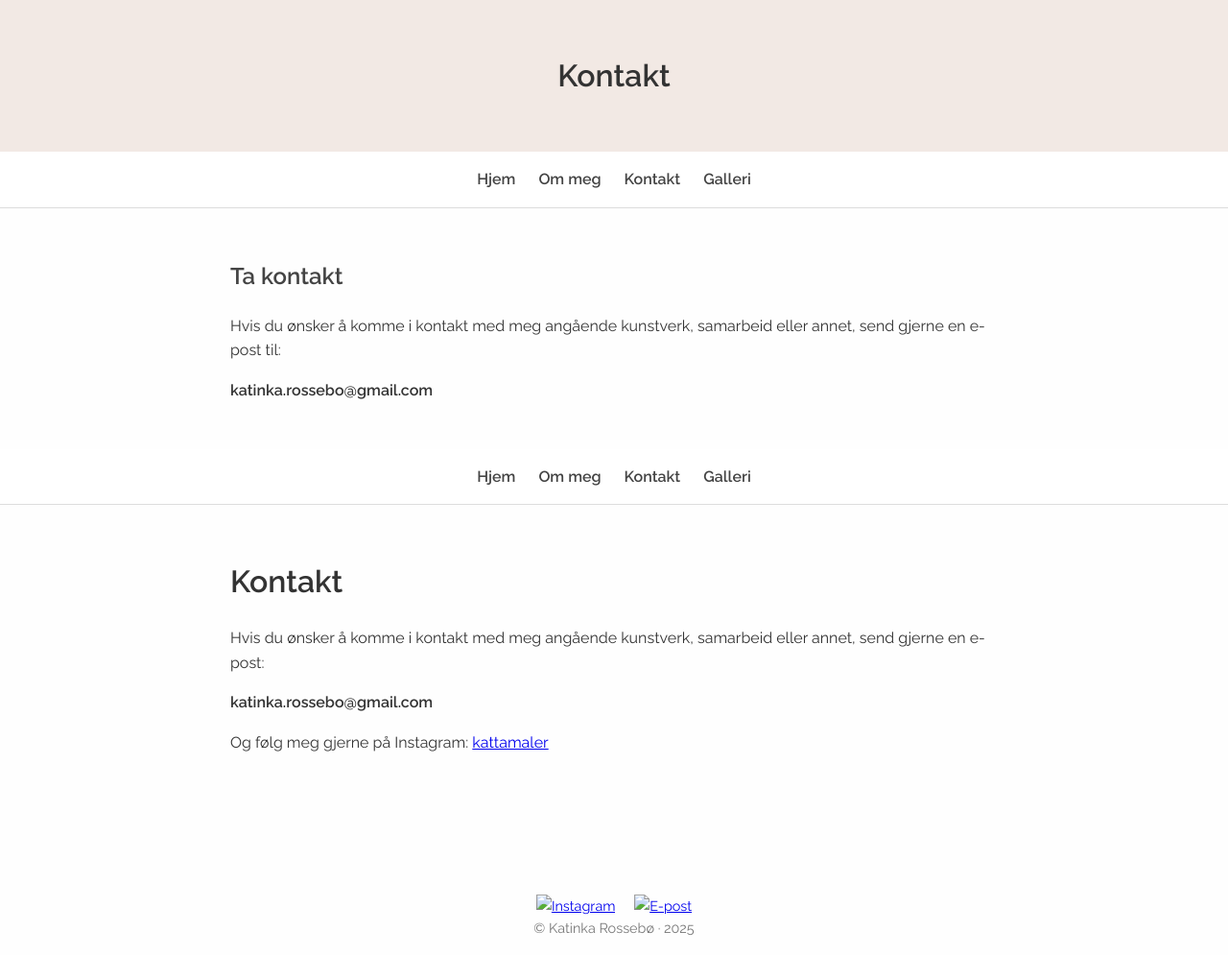
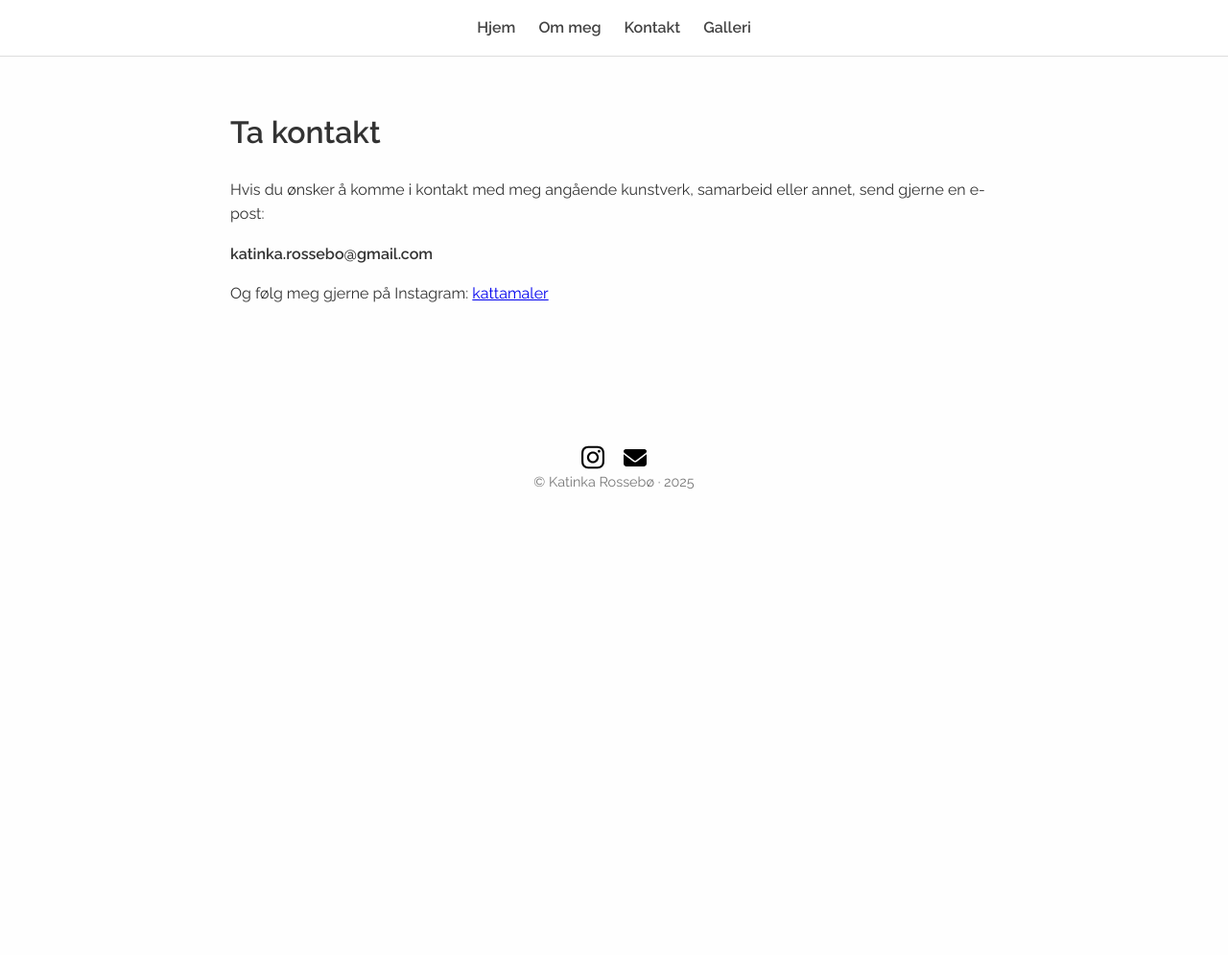
Before and after one commit to katinkarossebo/katinkarossebo.github.io, a plain HTML site: page kontakt.html in a window 1280 px wide. Shown: the whole page at 96% size. After the commit the page ends 800 px from the top, so only its background shows below. Drawn offline with Linux system fonts and the light colour scheme.

Commit message:
ENdringer og justeringer

```diff
--- a/kontakt.html
+++ b/kontakt.html
@@ -3,42 +3,7 @@
 <head>
   <meta charset="UTF-8">
   <meta name="viewport" content="width=device-width, initial-scale=1.0">
-  <title>Kontakt – Katinka Rossebø</title>
-  <link href="https://fonts.googleapis.com/css2?family=Raleway:wght@400;600&display=swap" rel="stylesheet">
-  <style>
-    body { font-family: 'Raleway', sans-serif; margin: 0; padding: 0; background: #fefefe; color: #333; }
-    header { background-color: #f2e9e4; padding: 2rem 1rem; text-align: center; }
-    nav { display: flex; justify-content: center; gap: 1.5rem; padding: 1rem; background-color: #fff; border-bottom: 1px solid #ddd; flex-wrap: wrap; }
-    nav a { text-decoration: none; color: #444; font-weight: 600; transition: color 0.2s ease; }
-    nav a:hover { color: #a26769; }
-    main { max-width: 800px; margin: auto; padding: 2rem; }
-    h2 { color: #444; }
-  </style>
-</head>
-<body>
-  <header>
-    <h1>Kontakt</h1>
-  </header>
-  <nav>
-    <a href="index.html">Hjem</a>
-    <a href="about.html">Om meg</a>
-    <a href="kontakt.html">Kontakt</a>
-    <a href="galleri.html">Galleri</a>
-  </nav>
-  <main>
-    <h2>Ta kontakt</h2>
-    <p>Hvis du ønsker å komme i kontakt med meg angående kunstverk, samarbeid eller annet, send gjerne en e-post til:</p>
-    <p><strong>katinka.rossebo@gmail.com</strong></p>
-
-  </main>
-</body>
-</html>
-<!DOCTYPE html>
-<html lang="no">
-<head>
-  <meta charset="UTF-8">
-  <meta name="viewport" content="width=device-width, initial-scale=1.0">
-  <title>Om meg – Katinka Rossebø</title>
+  <title>Kontakt </title>
   <link href="https://fonts.googleapis.com/css2?family=Raleway:wght@400;600&display=swap" rel="stylesheet">
   <style>
     body {
@@ -90,15 +55,15 @@
     <a href="galleri.html">Galleri</a>
   </nav>
  <main>
-  <h1>Kontakt</h1>
+  <h1>Ta kontakt</h1>
   <p>Hvis du ønsker å komme i kontakt med meg angående kunstverk, samarbeid eller annet, send gjerne en e-post:</p>
   <p><strong>katinka.rossebo@gmail.com</strong></p>
   <p><p>Og følg meg gjerne på Instagram: <a href="https://instagram.com/kattamaler" target="_blank">kattamaler</a></p></p>
-</main>
+  </main>
   <footer>
     <div class="social-icons">
-      <a href="https://instagram.com/dinbruker" target="_blank"><img src="assets/icons/instagram.svg" alt="Instagram"></a>
-      <a href="mailto:katinka.rossebo@gmail.com"><img src="assets/icons/mail.svg" alt="E-post"></a>
+      <a href="https://instagram.com/kattamaler" target="_blank"><img src="assets/icons/instagram-icon.svg" alt="Instagram"></a>
+      <a href="mailto:katinka.rossebo@gmail.com"><img src="assets/icons/email-icon.svg" alt="E-post"></a>
     </div>
     © Katinka Rossebø · 2025
   </footer>
```
Also changed, not shown: galleri.html (+3 -3 lines), index.html (+2 -2 lines).
